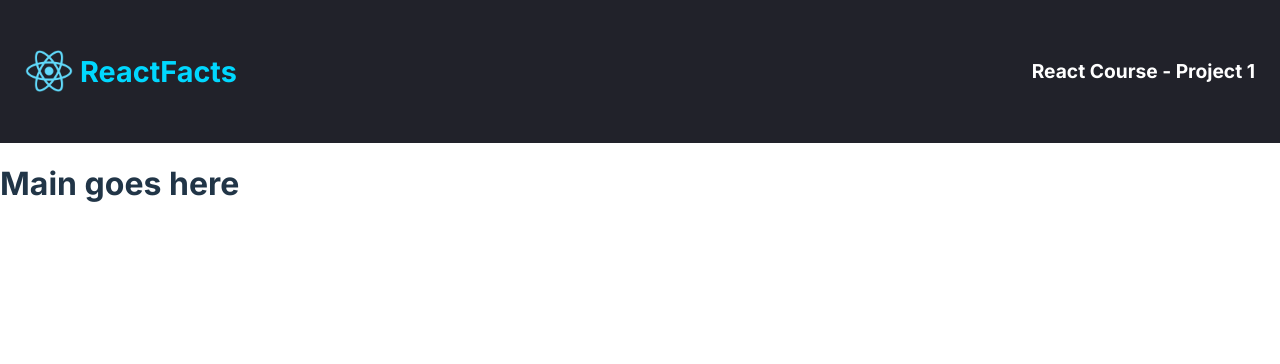
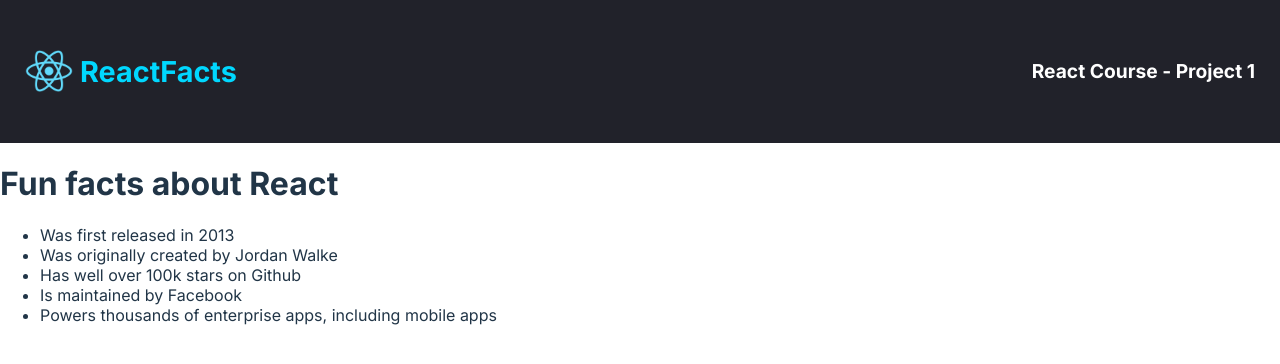
Before and after one commit to Davsan88/react-facts, a React (Vite) app: page / in a window 1280 px wide. Shown: the top 364 px of the page. Built offline with nearby package versions, Linux system fonts and the light colour scheme.

Commit message:
Update Main.jsx

```diff
--- a/src/components/Main.jsx
+++ b/src/components/Main.jsx
@@ -3,8 +3,15 @@
 
 const Main = () => {
   return (
-    <div>
-      <h1>Main goes here</h1>
+    <div className=''>
+      <h1 className=''>Fun facts about React</h1>
+      <ul className=''>
+        <li>Was first released in 2013</li>
+        <li>Was originally created by Jordan Walke</li>
+        <li>Has well over 100k stars on Github</li>
+        <li>Is maintained by Facebook</li>
+        <li>Powers thousands of enterprise apps, including mobile apps</li>
+      </ul>
     </div>
   )
 }
```
